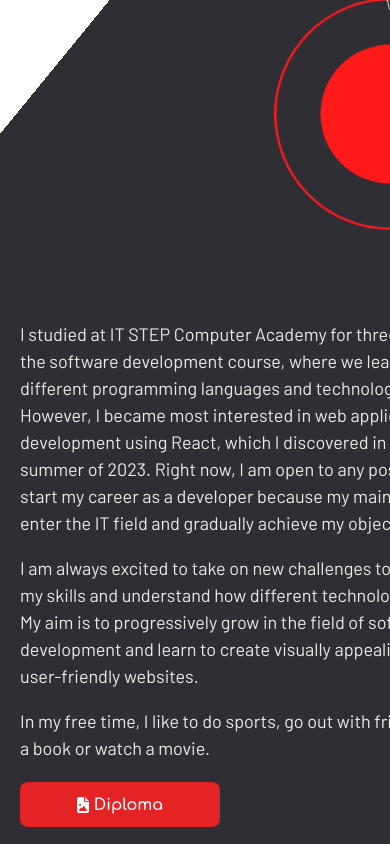
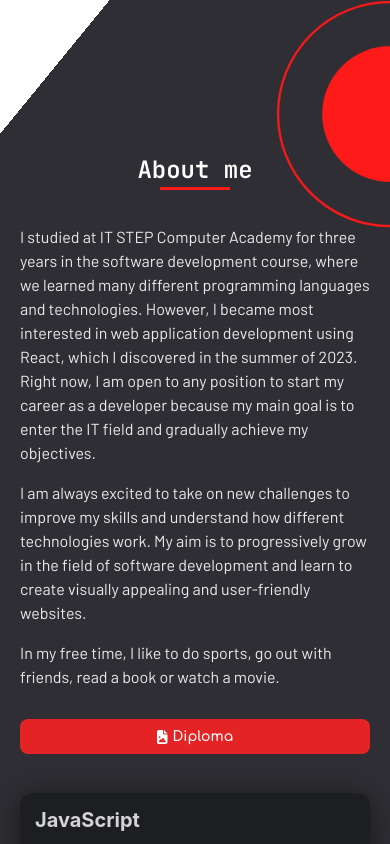
Before and after one commit to AnatoliiLazurko/resume, a React (Create React App) app: page / in a window 390 px wide. Shown: the part 820-1664 px from the top of the page. Built offline with nearby package versions, Linux system fonts and the light colour scheme.

Commit message:
add about adaptation

```diff
--- a/src/components/About/About.jsx
+++ b/src/components/About/About.jsx
@@ -55,7 +55,7 @@ const About = () => {
                             </div>
                         </div>
                         <div ref={rightSideRef} className={`${styles["right-side"]} ${rightSideVisible ? styles.visible : ''}`}>
-                            <div class={styles["card"]}>
+                            <div className={styles["card"]}>
                                 <p className={styles["javascript"]}>JavaScript</p>
 
                                 <div className={styles["code-space"]}>
@@ -116,7 +116,7 @@ const About = () => {
                                 </div>
                             </div>
 
-                            <div class={styles["console"]}>
+                            <div className={styles["console"]}>
                                 <p className={styles["javascript"]}>Console</p>
 
                                 <div className={styles["code-space"]}>
--- a/src/components/About/AboutStyles.module.css
+++ b/src/components/About/AboutStyles.module.css
@@ -76,7 +76,7 @@
     width: 200px;
     height: 45px;
     border-radius: 8px;
-    background-color: var(--second-color);
+    background-color: #e42424;
     display: flex;
     justify-content: center;
     align-items: center;
@@ -214,3 +214,107 @@
 .paste-variable {
     color: #ec5d5f;
 }
+
+
+/* ADAPTATION */
+
+@media (max-width: 1000px) {
+    .about-container {
+        min-width: auto;
+        padding: 40px 20px;
+    }
+
+    .about-wrap {
+        grid-template-columns: 1fr;
+        gap: 20px;
+        margin-top: 32px;
+    }
+
+    .card,
+    .console {
+        height: auto;
+        padding: 15px;
+    }
+}
+
+
+@media (max-width: 768px) {
+    .about-container {
+        padding: 30px 20px;
+    }
+
+    .about-wrap {
+        margin-top: 24px;
+    }
+
+    .title {
+        font-size: 28px;
+    }
+
+    .about-me p {
+        font-size: 16px;
+    }
+
+    .btn-container {
+        flex-direction: column;
+        align-items: center;
+    }
+
+    .btn-diploma,
+    .btn-contact {
+        width: 100%;
+        height: 40px;
+        font-size: 14px;
+        margin-top: 10px;
+    }
+
+    .right-side {
+        margin-top: 20px;
+    }
+
+    .code-space {
+        margin-top: 10px;
+    }
+
+    .console {
+        margin-top: 10px;
+    }
+}
+
+
+@media (max-width: 480px) {
+    .about-container {
+        padding: 20px 20px;
+    }
+
+    .about-wrap {
+        margin-top: 24px;
+    }
+
+    .title {
+        font-size: 24px;
+    }
+
+    .about-me p {
+        font-size: 16px;
+    }
+
+    .btn-diploma,
+    .btn-contact {
+        height: 35px;
+        font-size: 14px;
+    }
+
+    .right-side {
+        margin-top: 20px;
+    }
+
+    .code-space {
+        margin-left: 5px;
+    }
+
+    .console-log,
+    .console {
+        padding: 10px;
+    }
+}
--- a/src/components/Contact/Contact.jsx
+++ b/src/components/Contact/Contact.jsx
@@ -27,7 +27,7 @@ const Contact = () => {
                         Thank you for taking the time to review my resume.
                     </p>
 
-                    <div class={styles["btn-container"]}>
+                    <div className={styles["btn-container"]}>
                         <a href={`mailto:${myEmail}?subject=${subject}&body=${body}`} className={styles["contact-btn"]}><FontAwesomeIcon icon={faEnvelope}/> Send Email</a>
                     </div>
                 </div>
--- a/src/components/Contact/ContactStyles.module.css
+++ b/src/components/Contact/ContactStyles.module.css
@@ -15,7 +15,7 @@
 
 .title {
     margin: 0;
-    color: #2e3236;
+    color: var(--main-color);
     font-size: 46px;
     /* font-family: "JetBrains Mono", monospace; */
     font-family: "Barlow", sans-serif;
@@ -27,7 +27,7 @@
     text-align: center;
     font-size: 18px;
     font-family: "Barlow", sans-serif;
-    color: #2e3236;
+    color: var(--main-color);
     opacity: 0.9;
     line-height: 1.4;
 }
@@ -40,7 +40,7 @@
 
 .contact-btn {
     padding: 14px 40px;
-    background-color:  #2e3236;
+    background-color: var(--main-color);
     border-radius: 12px;
     color: white;
     font-size: 16px;
--- a/src/components/Feedbacks/FeedbacksStyles.module.css
+++ b/src/components/Feedbacks/FeedbacksStyles.module.css
@@ -3,7 +3,7 @@
     width: 100%;
     height: auto;
     padding: 0 20px;
-    background-color: #2e3236;
+    background-color: var(--main-color);
 }
 
 .slider-block {
@@ -29,7 +29,7 @@
     display: block;
     width: 70px;
     height: 3px;
-    background-color: #ff1a1a;
+    background-color: var(--second-color);
     margin: 0 auto;
     position: absolute;
     left: 50%;
@@ -42,7 +42,7 @@
     min-width: 1000px;
     height: auto;
     margin: 0 auto;
-    padding: 50px 0px;
+    padding: 50px 20px;
 }
 
 .slide {
--- a/src/components/Header/Header.jsx
+++ b/src/components/Header/Header.jsx
@@ -28,7 +28,7 @@ const Header = () => {
                     <div className={styles["menu-button"]} onClick={toggleMenu}>
                         <FontAwesomeIcon icon={faBars} />
                     </div>
-                    <ul className={styles["nav-list"]}>
+                    <ul className={`${styles['nav-list']} ${isMenuOpen ? styles['nav-list-open'] : ''}`}>
                         <li className={styles["nav-item"]}>
                             <Link to="home" spy={true} smooth={true} duration={500} offset={-80}>Home</Link>
                         </li>
--- a/src/components/Header/HeaderScript.js
+++ b/src/components/Header/HeaderScript.js
@@ -2,10 +2,8 @@ export const handleScroll = () => {
   const header = document.getElementById('header');
   if (window.scrollY > 0) {
     header.style.boxShadow = '0 1px 10px rgba(0, 0, 0, 0.1)';
-    header.style.backgroundColor = 'white';
   } else {
     header.style.boxShadow = 'none';
-    header.style.backgroundColor = 'transparent';
   }
 };
 
--- a/src/components/Header/HeaderStyles.module.css
+++ b/src/components/Header/HeaderStyles.module.css
@@ -2,7 +2,7 @@
 .header {
     width: 100%;
     height: auto;
-    background-color: transparent;
+    background-color: white;
     position: fixed;
     top: 0;
     left: 0;
@@ -30,7 +30,7 @@
 }
 
 .left-content span {
-    color: #ff1a1a;
+    color: var(--second-color);
 }
 
 .right-content {
@@ -66,19 +66,18 @@
 .nav-item a {
     font-size: 18px;
     font-weight: 400;
-    color: #2e3236;
+    color: var(--main-color);
     padding: 30px 20px;
     transition: 0.3s ease-in-out;
 }
 
 .nav-item:hover a {
-    color: #ff1a1a;
+    color: var(--second-color);
 }
 
 
 
-
-@media (max-width: 1000px) {
+/* @media (max-width: 1000px) {
     .menu-button {
         display: block;
     }
@@ -94,4 +93,38 @@
         max-width: 1000px;
         min-width: 300px;
     }
+} */
+
+
+@media (max-width: 1000px) {
+    .menu-button {
+        display: block;
+    }
+
+    .nav-list {
+        background-color: white;
+        display: none;
+        flex-direction: column;
+        width: 100%;
+    }
+
+    .nav-list.nav-list-open {
+        display: flex;
+    }
+
+    .header-content {
+        width: 100%;
+        max-width: 1000px;
+        min-width: 300px;
+    }
+
+    .nav-item {
+        float: none;
+        text-align: center;
+        padding: 15px 0;
+    }
+
+    .nav-item a {
+        padding: 15px;
+    }
 }
--- a/src/components/Home/HomeStyles.module.css
+++ b/src/components/Home/HomeStyles.module.css
@@ -44,14 +44,14 @@
     margin: 0;
     font-size: 26px;
     font-weight: bold;
-    color: #2e3236;
+    color: var(--main-color);
 }
 
 .my-name {
     margin: 0;
     font-size: 80px;
     font-weight: bold;
-    color: #ff1a1a;
+    color: var(--second-color);
     font-family: "Barlow", sans-serif;
 }
 
@@ -90,7 +90,7 @@
 
 .view-portfolio-btn {
     font-size: 16px;
-    color: #2e3236;
+    color: var(--main-color);
     font-weight: bold;
     text-decoration: underline;
     font-family: "Barlow", sans-serif;
@@ -130,7 +130,7 @@
     height: 200px;
     border-radius: 50%;
     background-color: transparent;
-    border: 2px solid #ff1a1a;
+    border: 2px solid var(--second-color);
     display: flex;
     justify-content: center;
     align-items: center;
@@ -144,7 +144,7 @@
     width: 120px;
     height: 120px;
     border-radius: 50%;
-    background-color: #ff1a1a;
+    background-color: var(--second-color);
 }
 
 .developer-img {
@@ -167,3 +167,11 @@
         transform: scale(1.2);
     }
 }
+
+
+
+@media (max-width: 1000px) {
+    .developer-img {
+        display: none;
+    }
+}
--- a/src/components/Portfolio/PortfolioStyles.module.css
+++ b/src/components/Portfolio/PortfolioStyles.module.css
@@ -13,7 +13,7 @@
     margin: 0;
     text-align: center;
     font-weight: 600;
-    color: #2e3236;
+    color: var(--main-color);
     font-size: 34px;
     font-family: "JetBrains Mono", monospace;
     position: relative;
@@ -24,7 +24,7 @@
     display: block;
     width: 70px;
     height: 3px;
-    background-color: #ff1a1a;
+    background-color: var(--second-color);
     margin: 0 auto;
     position: absolute;
     left: 50%;
@@ -96,7 +96,7 @@
 .project-info {
     font-family: "Barlow", sans-serif;
     font-size: 17px;
-    color: #2e3236;
+    color: var(--main-color);
 }
 
 .project-tech {
--- a/src/components/Skills/SkillsStyles.module.css
+++ b/src/components/Skills/SkillsStyles.module.css
@@ -11,7 +11,7 @@
     margin: 0;
     text-align: center;
     font-weight: 600;
-    color: #2e3236;
+    color: var(--main-color);
     font-size: 34px;
     font-family: "JetBrains Mono", monospace;
     position: relative;
@@ -22,7 +22,7 @@
     display: block;
     width: 70px;
     height: 3px;
-    background-color: #ff1a1a;
+    background-color: var(--second-color);
     margin: 0 auto;
     position: absolute;
     left: 50%;
@@ -62,7 +62,7 @@
     width: auto;
     border-radius: 8px;
     padding: 10px 20px;
-    border: 1px solid #2e3236;
+    border: 1px solid var(--main-color);
     text-align: center;
     font-size: 17px;
     font-weight: 600;
@@ -76,7 +76,7 @@
 }
 
 .btn-container .active {
-    background-color: #2e3236;
+    background-color: var(--main-color);
     color: #ffffff;
     opacity: 1;
 }
@@ -129,7 +129,7 @@
     font-size: 20px;
     font-family: "JetBrains Mono", monospace;
     font-weight: 600;
-    color: #2e3236;
+    color: var(--main-color);
 }
 
 .description {
@@ -140,7 +140,7 @@
     right: 15px;
     /* text-align: justify; */
     font-size: 15px;
-    color: #2e3236;
+    color: var(--main-color);
     font-family: "Barlow", sans-serif;
     font-weight: 500;
     opacity: 0.8;
--- a/src/index.css
+++ b/src/index.css
@@ -20,5 +20,5 @@ code {
 
 :root {
   --main-color: #2F2E34;
-  --second-color: #e42424;
+  --second-color: #ff1a1a;
 }
```
